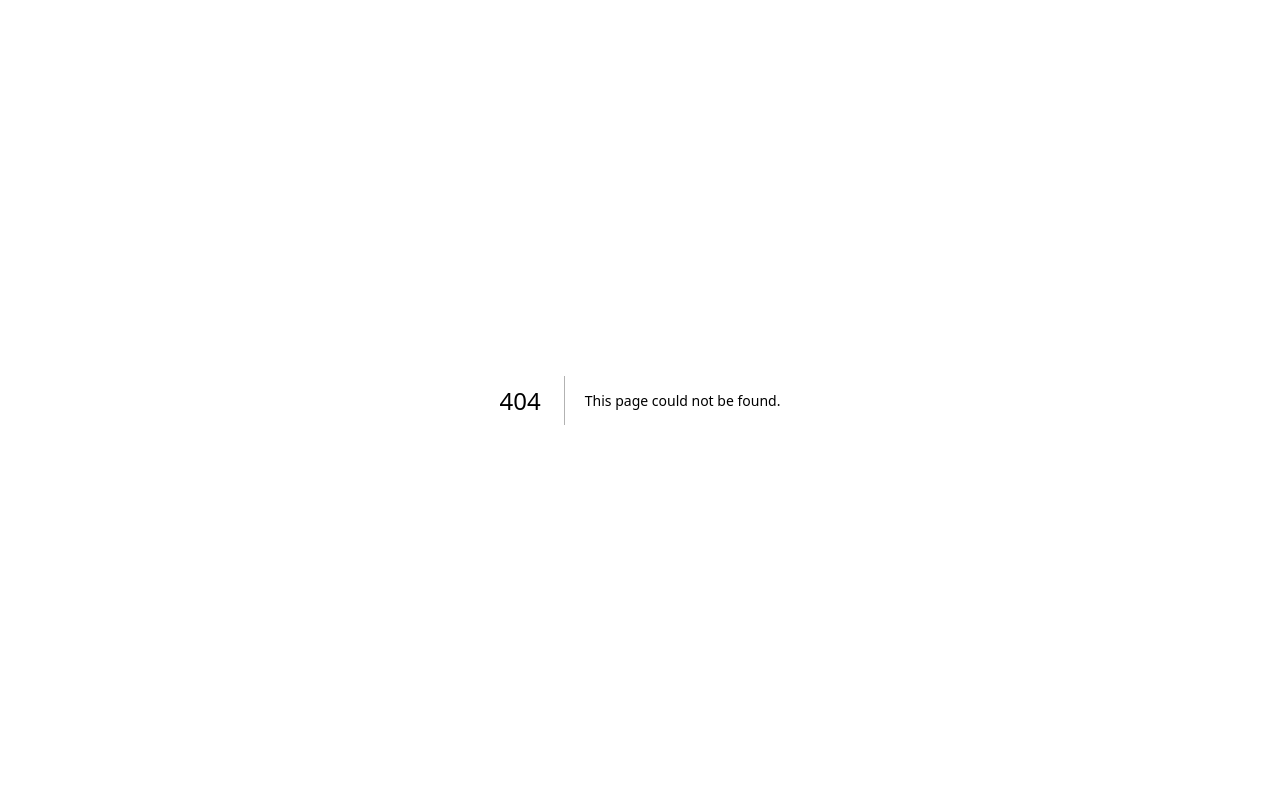
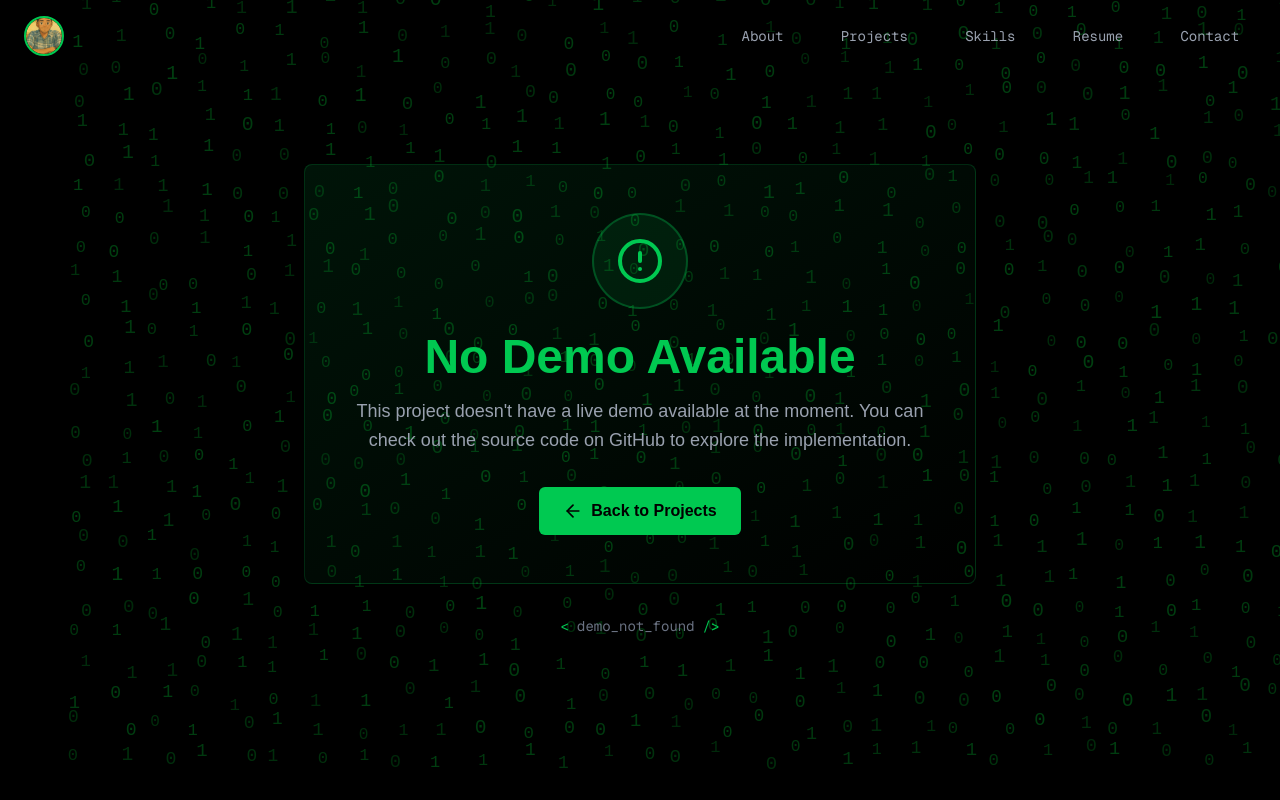
Before and after one commit to anish-9387/My-Portfolio, a Next.js app: page /no-demo in a window 1280 px wide. Before the commit this address had no page. Built offline with nearby package versions, Linux system fonts and the light colour scheme.

Commit message:
added no-demo page for the projects having no demo

```diff
--- /dev/null
+++ b/app/no-demo/layout.tsx
@@ -0,0 +1,18 @@
+import Background from "@/components/Background";
+import Navbar from "@/components/Navbar";
+
+export default function NoDemoLayout({
+  children,
+}: {
+  children: React.ReactNode;
+}) {
+  return (
+    <div className="relative min-h-screen">
+      <Background />
+      <Navbar />
+      <div className="relative z-10">
+        {children}
+      </div>
+    </div>
+  );
+}
--- /dev/null
+++ b/app/no-demo/page.tsx
@@ -0,0 +1,55 @@
+"use client";
+
+import { motion } from "framer-motion";
+import { AlertCircle, ArrowLeft } from "lucide-react";
+import Link from "next/link";
+
+export default function NoDemoPage(){
+  return (
+    <div className="min-h-screen flex items-center justify-center px-4 sm:px-6 lg:px-8">
+      <motion.div
+        initial={{ opacity: 0, y: 20 }}
+        animate={{ opacity: 1, y: 0 }}
+        transition={{ duration: 0.5 }}
+        className="max-w-2xl w-full text-center"
+      >
+        <div className="bg-linear-to-br from-green-500/10 to-transparent border border-green-500/20 rounded-lg p-8 sm:p-12">
+          <motion.div
+            initial={{ scale: 0 }}
+            animate={{ scale: 1 }}
+            transition={{ delay: 0.2, type: "spring", stiffness: 200 }}
+            className="inline-flex items-center justify-center w-20 h-20 sm:w-24 sm:h-24 bg-green-500/10 rounded-full border-2 border-green-500/30 mb-6"
+          >
+            <AlertCircle className="w-10 h-10 sm:w-12 sm:h-12 text-green-500" />
+          </motion.div>
+
+          <h1 className="text-3xl sm:text-4xl md:text-5xl font-bold text-green-500 mb-4">
+            No Demo Available
+          </h1>
+
+          <p className="text-gray-400 text-base sm:text-lg mb-8 leading-relaxed">
+            This project doesn&apos;t have a live demo available at the moment.
+            You can check out the source code on GitHub to explore the implementation.
+          </p>
+
+          <div className="flex flex-col sm:flex-row gap-4 justify-center">
+            <Link
+              href="/#projects"
+              className="inline-flex items-center justify-center gap-2 px-6 py-3 bg-green-500 text-black font-semibold rounded-md hover:bg-green-400 transition-all"
+            >
+              <ArrowLeft className="w-5 h-5" />
+              Back to Projects
+            </Link>
+          </div>
+        </div>
+
+        {/* Decorative elements */}
+        <div className="mt-8 flex justify-center gap-2">
+          <span className="text-green-500 font-mono text-sm">&lt;</span>
+          <span className="text-gray-500 font-mono text-sm">demo_not_found</span>
+          <span className="text-green-500 font-mono text-sm">/&gt;</span>
+        </div>
+      </motion.div>
+    </div>
+  );
+}
--- a/components/Projects.tsx
+++ b/components/Projects.tsx
@@ -12,7 +12,7 @@ const projects = [
       "Zero-Trust ICS Gateway Simulator with Post-Quantum Authentication using Kyber cryptography. Real-time access logging and detection of rogue nodes with Flask-based gateway.",
     tags: ["Python", "Flask", "Kyber", "SQLite", "Socket"],
     github: "https://github.com/anish-9387/HackSky",
-    demo: "#",
+    demo: "/no-demo",
   },
   {
     icon: MessageSquare,
@@ -21,7 +21,7 @@ const projects = [
       "Secure real-time chat application with WebSocket integration, phone-based OTP authentication, online status indicators, and message scheduling features.",
     tags: ["Next.js", "React", "WebSocket", "STOMP", "JWT"],
     github: "https://github.com/anish-9387/SeQura-frontend",
-    demo: "#",
+    demo: "/no-demo",
   },
   {
     icon: Plane,
```
